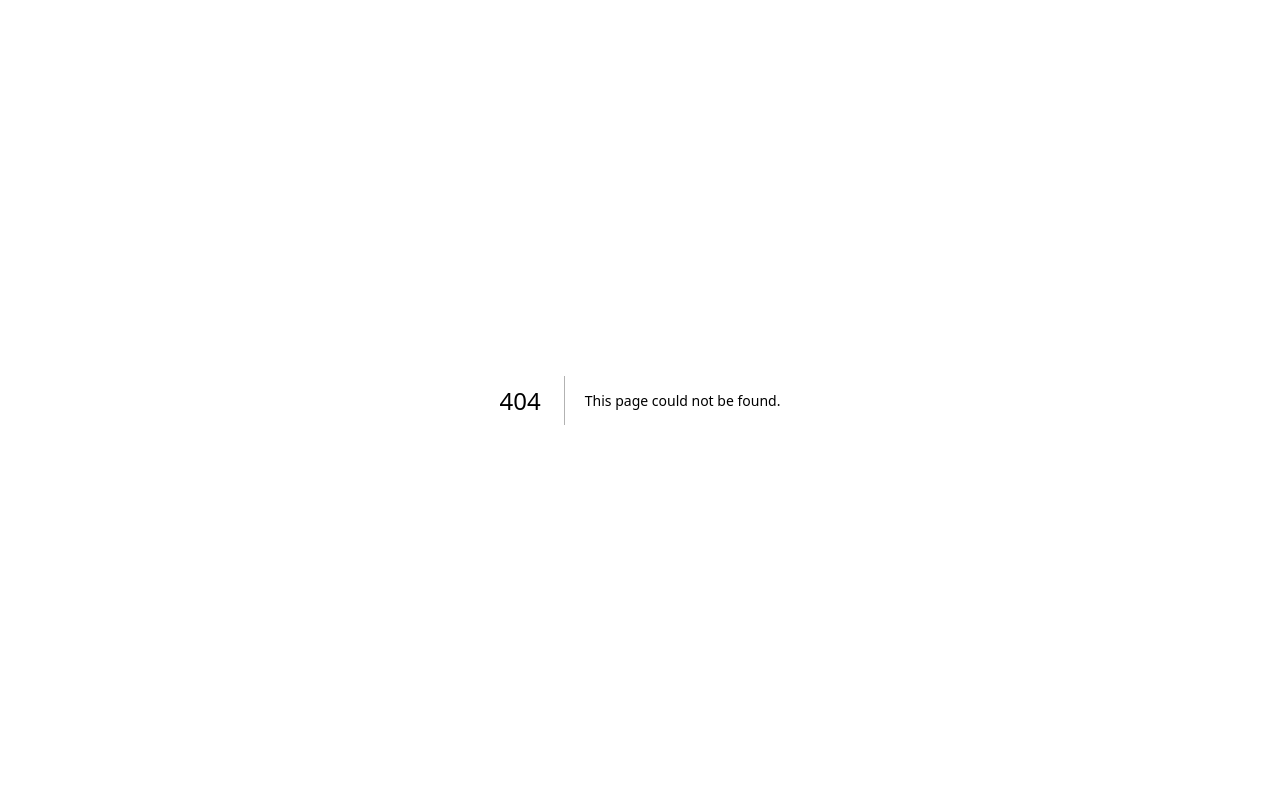
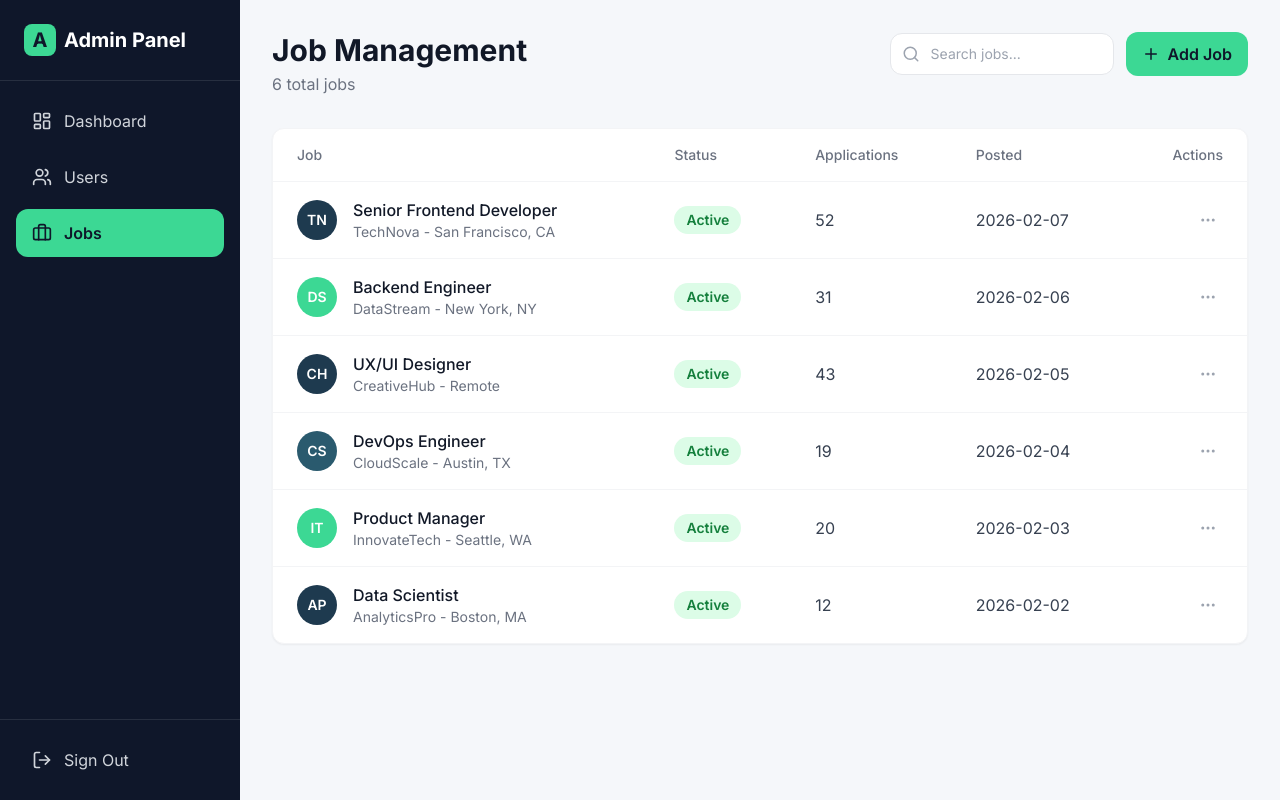
Before and after one commit to 1L-401/avaa-rms, a Next.js app in the folder frontend/: page /admin/jobs in a window 1280 px wide. Before the commit this address had no page. Built offline with nearby package versions, Linux system fonts and the light colour scheme.

Commit message:
added admin job management page

```diff
--- /dev/null
+++ b/frontend/app/admin/jobs/page.tsx
@@ -0,0 +1,213 @@
+'use client';
+
+import { useState, useEffect } from 'react';
+import { Search, Plus, MoreHorizontal } from 'lucide-react';
+
+const JOBS = [
+    {
+        id: 1,
+        initials: 'TN',
+        color: '#1e3a4f',
+        title: 'Senior Frontend Developer',
+        company: 'TechNova',
+        location: 'San Francisco, CA',
+        status: 'Active',
+        applications: 52,
+        posted: '2026-02-07',
+    },
+    {
+        id: 2,
+        initials: 'DS',
+        color: '#3CD894',
+        title: 'Backend Engineer',
+        company: 'DataStream',
+        location: 'New York, NY',
+        status: 'Active',
+        applications: 31,
+        posted: '2026-02-06',
+    },
+    {
+        id: 3,
+        initials: 'CH',
+        color: '#1e3a4f',
+        title: 'UX/UI Designer',
+        company: 'CreativeHub',
+        location: 'Remote',
+        status: 'Active',
+        applications: 43,
+        posted: '2026-02-05',
+    },
+    {
+        id: 4,
+        initials: 'CS',
+        color: '#2a5a6e',
+        title: 'DevOps Engineer',
+        company: 'CloudScale',
+        location: 'Austin, TX',
+        status: 'Active',
+        applications: 19,
+        posted: '2026-02-04',
+    },
+    {
+        id: 5,
+        initials: 'IT',
+        color: '#3CD894',
+        title: 'Product Manager',
+        company: 'InnovateTech',
+        location: 'Seattle, WA',
+        status: 'Active',
+        applications: 20,
+        posted: '2026-02-03',
+    },
+    {
+        id: 6,
+        initials: 'AP',
+        color: '#1e3a4f',
+        title: 'Data Scientist',
+        company: 'AnalyticsPro',
+        location: 'Boston, MA',
+        status: 'Active',
+        applications: 12,
+        posted: '2026-02-02',
+    },
+];
+
+export default function JobsPage() {
+    const [searchQuery, setSearchQuery] = useState('');
+
+    useEffect(() => {
+        document.title = 'Job Management | Admin Panel';
+    }, []);
+
+    const filteredJobs = JOBS.filter((job) =>
+        job.title.toLowerCase().includes(searchQuery.toLowerCase()) ||
+        job.company.toLowerCase().includes(searchQuery.toLowerCase()) ||
+        job.location.toLowerCase().includes(searchQuery.toLowerCase())
+    );
+
+    return (
+        <div className="p-8">
+            {/* Header Section */}
+            <div className="flex flex-col sm:flex-row sm:items-start sm:justify-between gap-4 mb-8">
+                {/* Title */}
+                <div>
+                    <h1 className="text-3xl font-bold text-gray-900">Job Management</h1>
+                    <p className="text-gray-500 mt-1">{filteredJobs.length} total jobs</p>
+                </div>
+
+                {/* Search and Add Button */}
+                <div className="flex items-center gap-3">
+                    <div className="relative">
+                        <Search
+                            size={18}
+                            className="absolute left-3 top-1/2 -translate-y-1/2 text-gray-400"
+                        />
+                        <input
+                            type="text"
+                            placeholder="Search jobs..."
+                            value={searchQuery}
+                            onChange={(e) => setSearchQuery(e.target.value)}
+                            className="pl-10 pr-4 py-2.5 w-full sm:w-56 rounded-xl border border-gray-200 bg-white text-sm text-gray-900 placeholder-gray-400 focus:outline-none focus:ring-2 focus:ring-[#3CD894] focus:border-transparent transition-all duration-200"
+                        />
+                    </div>
+                    <button className="flex items-center gap-2 px-4 py-2.5 bg-[#3CD894] text-[#0f172a] font-semibold rounded-xl hover:bg-[#32c584] transition-colors duration-200">
+                        <Plus size={18} />
+                        Add Job
+                    </button>
+                </div>
+            </div>
+
+            {/* Jobs Table */}
+            <div className="bg-white rounded-xl shadow-sm border border-gray-100 overflow-hidden">
+                <div className="overflow-x-auto">
+                    <table className="w-full min-w-[700px]">
+                        <thead>
+                            <tr className="border-b border-gray-100">
+                                <th className="text-left text-sm font-medium text-gray-500 px-6 py-4">
+                                    Job
+                                </th>
+                                <th className="text-left text-sm font-medium text-gray-500 px-6 py-4">
+                                    Status
+                                </th>
+                                <th className="text-left text-sm font-medium text-gray-500 px-6 py-4">
+                                    Applications
+                                </th>
+                                <th className="text-left text-sm font-medium text-gray-500 px-6 py-4">
+                                    Posted
+                                </th>
+                                <th className="text-right text-sm font-medium text-gray-500 px-6 py-4">
+                                    Actions
+                                </th>
+                            </tr>
+                        </thead>
+                        <tbody>
+                            {filteredJobs.map((job) => (
+                                <tr
+                                    key={job.id}
+                                    className="border-b border-gray-100 last:border-0 hover:bg-gray-50 transition-colors duration-150"
+                                >
+                                    {/* Job Column */}
+                                    <td className="px-6 py-4">
+                                        <div className="flex items-center gap-4">
+                                            <div
+                                                className="w-10 h-10 rounded-full flex items-center justify-center text-white font-semibold text-sm"
+                                                style={{ backgroundColor: job.color }}
+                                            >
+                                                {job.initials}
+                                            </div>
+                                            <div>
+                                                <p className="font-medium text-gray-900">{job.title}</p>
+                                                <p className="text-sm text-gray-500">
+                                                    {job.company} - {job.location}
+                                                </p>
+                                            </div>
+                                        </div>
+                                    </td>
+
+                                    {/* Status Column */}
+                                    <td className="px-6 py-4">
+                                        <span
+                                            className={`inline-flex px-3 py-1 rounded-full text-sm font-semibold ${
+                                                job.status === 'Active'
+                                                    ? 'bg-green-100 text-green-700'
+                                                    : job.status === 'Closed'
+                                                    ? 'bg-red-100 text-red-600'
+                                                    : 'bg-gray-100 text-gray-500'
+                                            }`}
+                                        >
+                                            {job.status}
+                                        </span>
+                                    </td>
+
+                                    {/* Applications Column */}
+                                    <td className="px-6 py-4">
+                                        <span className="text-gray-700">{job.applications}</span>
+                                    </td>
+
+                                    {/* Posted Column */}
+                                    <td className="px-6 py-4">
+                                        <span className="text-gray-700">{job.posted}</span>
+                                    </td>
+
+                                    {/* Actions Column */}
+                                    <td className="px-6 py-4 text-right">
+                                        <button className="p-1.5 rounded-lg text-gray-400 hover:text-gray-600 hover:bg-gray-100 transition-colors duration-150">
+                                            <MoreHorizontal size={18} />
+                                        </button>
+                                    </td>
+                                </tr>
+                            ))}
+                        </tbody>
+                    </table>
+                </div>
+
+                {/* Empty State */}
+                {filteredJobs.length === 0 && (
+                    <div className="py-12 text-center">
+                        <p className="text-gray-500">No jobs found matching your search.</p>
+                    </div>
+                )}
+            </div>
+        </div>
+    );
+}
```
